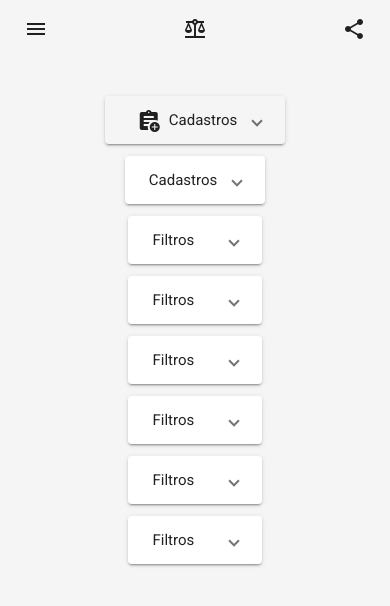
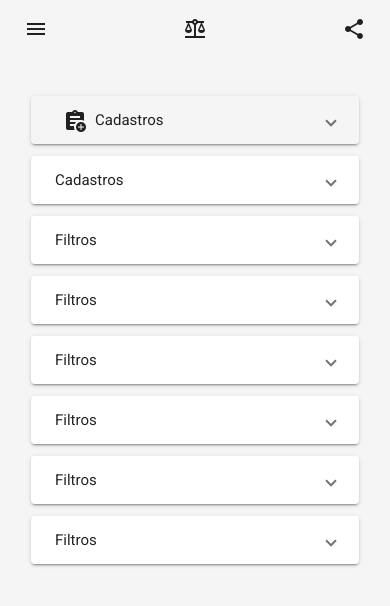
Before and after one commit to PedroHenrique0121/study-front-end, an Angular app: page /disciplinas in a window 390 px wide. Both pictures are taken after a click on the button "menu". Shown: the top 606 px of the page. Built offline with nearby package versions, Linux system fonts and the light colour scheme.

Commit message:
mais una vez alterando side bar modo responsivo

```diff
--- a/src/app/componentes/sidebar/sidebar.component.css
+++ b/src/app/componentes/sidebar/sidebar.component.css
@@ -17,7 +17,7 @@
 .side.s {
 
     display: flex;
-    width: 270px;
+    width: 300px;
     height: calc(100vh - 64px);
     justify-content: flex-start;
     align-items: center;
@@ -54,10 +54,11 @@
 
     display: flex;
     margin-top: 40px;
-    width: 250px;
+    width: 10px;
     height: 100vh;
     flex-direction: column;
     align-items: center;
+
 
 
 }
@@ -69,7 +70,7 @@
     display: flex;
 
     list-style: none;
-    width: 100%;
+    width: 200px;
     height: 30px;
     align-items: center;
     justify-content: flex-start;
@@ -126,7 +127,7 @@
 
         display: flex;
         margin-top: 40px;
-        width: 280px;
+
         height: 100vh;
         flex-direction: column;
         align-items: center;
@@ -138,7 +139,7 @@
         display: flex;
 
         list-style: none;
-        width: 100%;
+        width: 280px;
         height: 30px;
         align-items: center;
         justify-content: flex-start;
```
